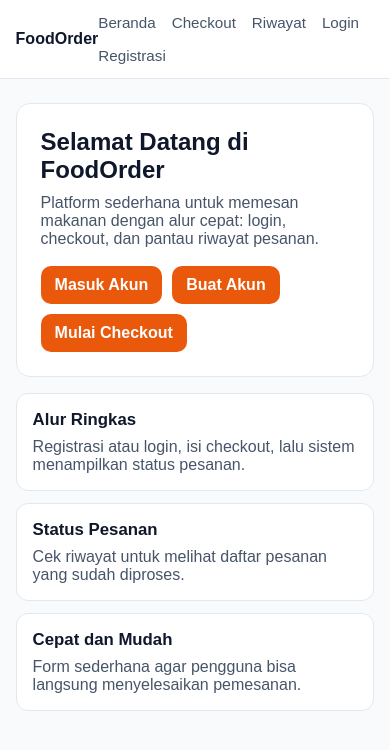
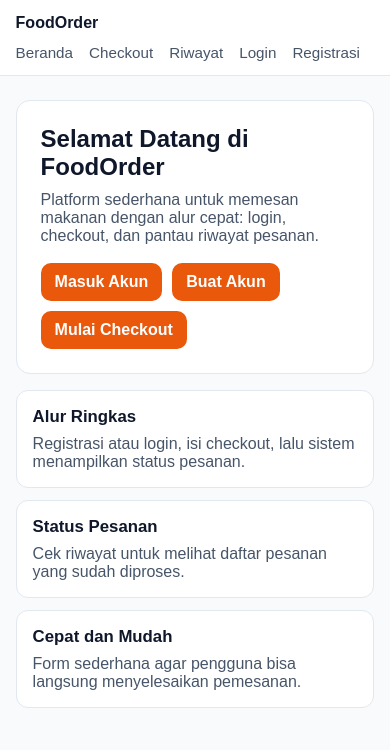
Before and after one commit to HAiQFM/aplikasi-pemesanan-makanan, a Flask app: page / in a window 390 px wide. Shown: the top 750 px of the page. Run offline with Flask 3, Linux system fonts and the light colour scheme.

Commit message:
feat(css):menambahkan css untuk auth dan main

```diff
--- a/src/app/static/css/main.css
+++ b/src/app/static/css/main.css
@@ -0,0 +1,170 @@
+:root {
+  --bg: #f8fafc;
+  --card: #ffffff;
+  --text: #0f172a;
+  --muted: #475569;
+  --line: #e2e8f0;
+  --primary: #ea580c;
+  --primary-hover: #c2410c;
+  --success-bg: #ecfdf3;
+  --success-text: #166534;
+  --info-bg: #eff6ff;
+  --info-text: #1d4ed8;
+}
+
+* {
+  box-sizing: border-box;
+}
+
+body {
+  margin: 0;
+  font-family: Arial, sans-serif;
+  color: var(--text);
+  background: var(--bg);
+}
+
+.nav {
+  background: var(--card);
+  border-bottom: 1px solid var(--line);
+  position: sticky;
+  top: 0;
+  z-index: 10;
+}
+
+.nav-inner,
+.container {
+  width: min(1080px, 92%);
+  margin: 0 auto;
+}
+
+.nav-inner {
+  display: flex;
+  align-items: center;
+  justify-content: space-between;
+  gap: 12px;
+  padding: 14px 0;
+}
+
+.brand {
+  font-weight: 700;
+  color: var(--text);
+  text-decoration: none;
+}
+
+.nav-links {
+  display: flex;
+  gap: 16px;
+  flex-wrap: wrap;
+}
+
+.nav-links a {
+  color: var(--muted);
+  text-decoration: none;
+  font-size: 0.95rem;
+}
+
+.nav-links a:hover {
+  color: var(--primary);
+}
+
+.container {
+  padding: 24px 0 40px;
+}
+
+.flash-list {
+  list-style: none;
+  padding: 0;
+  margin: 0 0 16px;
+  display: grid;
+  gap: 8px;
+}
+
+.flash {
+  border-radius: 10px;
+  padding: 10px 12px;
+  font-size: 0.92rem;
+}
+
+.flash-success {
+  background: var(--success-bg);
+  color: var(--success-text);
+}
+
+.flash-info {
+  background: var(--info-bg);
+  color: var(--info-text);
+}
+
+.flash-message {
+  background: #f1f5f9;
+  color: var(--text);
+}
+
+.btn {
+  display: inline-block;
+  border: 0;
+  border-radius: 10px;
+  background: var(--primary);
+  color: #fff;
+  padding: 10px 14px;
+  text-decoration: none;
+  font-weight: 600;
+}
+
+.btn:hover {
+  background: var(--primary-hover);
+}
+
+.hero {
+  background: #fff;
+  border: 1px solid var(--line);
+  border-radius: 14px;
+  padding: 24px;
+}
+
+.hero h1 {
+  margin: 0 0 10px;
+}
+
+.hero p {
+  margin: 0 0 18px;
+  color: var(--muted);
+  max-width: 700px;
+}
+
+.hero-actions {
+  display: flex;
+  gap: 10px;
+  flex-wrap: wrap;
+}
+
+.feature-grid {
+  display: grid;
+  grid-template-columns: repeat(auto-fit, minmax(220px, 1fr));
+  gap: 12px;
+  margin-top: 16px;
+}
+
+.feature-card {
+  background: #fff;
+  border: 1px solid var(--line);
+  border-radius: 12px;
+  padding: 16px;
+}
+
+.feature-card h2 {
+  margin: 0 0 8px;
+  font-size: 1.05rem;
+}
+
+.feature-card p {
+  margin: 0;
+  color: var(--muted);
+}
+
+@media (max-width: 720px) {
+  .nav-inner {
+    flex-direction: column;
+    align-items: flex-start;
+  }
+}
--- a/src/app/templates/base.html
+++ b/src/app/templates/base.html
@@ -4,97 +4,7 @@
   <meta charset="utf-8" />
   <meta name="viewport" content="width=device-width, initial-scale=1" />
   <title>{% block title %}Aplikasi Pemesanan Makanan{% endblock %}</title>
-  <style>
-    :root {
-      --bg: #f8fafc;
-      --card: #ffffff;
-      --text: #0f172a;
-      --muted: #475569;
-      --line: #e2e8f0;
-      --primary: #ea580c;
-      --primary-hover: #c2410c;
-      --success-bg: #ecfdf3;
-      --success-text: #166534;
-      --info-bg: #eff6ff;
-      --info-text: #1d4ed8;
-    }
-
-    * { box-sizing: border-box; }
-    body { margin: 0; font-family: Arial, sans-serif; color: var(--text); background: var(--bg); }
-
-    .nav {
-      background: var(--card);
-      border-bottom: 1px solid var(--line);
-      position: sticky;
-      top: 0;
-      z-index: 10;
-    }
-
-    .nav-inner, .container {
-      width: min(1080px, 92%);
-      margin: 0 auto;
-    }
-
-    .nav-inner {
-      display: flex;
-      align-items: center;
-      justify-content: space-between;
-      padding: 14px 0;
-    }
-
-    .brand {
-      font-weight: 700;
-      color: var(--text);
-      text-decoration: none;
-    }
-
-    .nav-links {
-      display: flex;
-      gap: 16px;
-      flex-wrap: wrap;
-    }
-
-    .nav-links a {
-      color: var(--muted);
-      text-decoration: none;
-      font-size: 0.95rem;
-    }
-
-    .nav-links a:hover { color: var(--primary); }
-
-    .container { padding: 24px 0 40px; }
-
-    .flash-list {
-      list-style: none;
-      padding: 0;
-      margin: 0 0 16px;
-      display: grid;
-      gap: 8px;
-    }
-
-    .flash {
-      border-radius: 10px;
-      padding: 10px 12px;
-      font-size: 0.92rem;
-    }
-
-    .flash-success { background: var(--success-bg); color: var(--success-text); }
-    .flash-info { background: var(--info-bg); color: var(--info-text); }
-    .flash-message { background: #f1f5f9; color: var(--text); }
-
-    .btn {
-      display: inline-block;
-      border: 0;
-      border-radius: 10px;
-      background: var(--primary);
-      color: #fff;
-      padding: 10px 14px;
-      text-decoration: none;
-      font-weight: 600;
-    }
-
-    .btn:hover { background: var(--primary-hover); }
-  </style>
+  <link rel="stylesheet" href="{{ url_for('static', filename='css/main.css') }}" />
   {% block head %}{% endblock %}
 </head>
 <body>
--- a/src/app/templates/index.html
+++ b/src/app/templates/index.html
@@ -3,30 +3,30 @@
 {% block title %}Beranda - Aplikasi Pemesanan Makanan{% endblock %}
 
 {% block content %}
-<section style="background:#fff;border:1px solid #e2e8f0;border-radius:14px;padding:24px;">
-  <h1 style="margin:0 0 10px;">Selamat Datang di FoodOrder</h1>
-  <p style="margin:0 0 18px;color:#475569;max-width:700px;">
+<section class="hero">
+  <h1>Selamat Datang di FoodOrder</h1>
+  <p>
     Platform sederhana untuk memesan makanan dengan alur cepat: login, checkout, dan pantau riwayat pesanan.
   </p>
-  <div style="display:flex;gap:10px;flex-wrap:wrap;">
+  <div class="hero-actions">
     <a class="btn" href="{{ url_for('auth.login') }}">Masuk Akun</a>
     <a class="btn" href="{{ url_for('auth.register') }}">Buat Akun</a>
     <a class="btn" href="{{ url_for('order.checkout') }}">Mulai Checkout</a>
   </div>
 </section>
 
-<section style="display:grid;grid-template-columns:repeat(auto-fit,minmax(220px,1fr));gap:12px;margin-top:16px;">
-  <article style="background:#fff;border:1px solid #e2e8f0;border-radius:12px;padding:16px;">
-    <h2 style="margin:0 0 8px;font-size:1.05rem;">Alur Ringkas</h2>
-    <p style="margin:0;color:#475569;">Registrasi atau login, isi checkout, lalu sistem menampilkan status pesanan.</p>
+<section class="feature-grid">
+  <article class="feature-card">
+    <h2>Alur Ringkas</h2>
+    <p>Registrasi atau login, isi checkout, lalu sistem menampilkan status pesanan.</p>
   </article>
-  <article style="background:#fff;border:1px solid #e2e8f0;border-radius:12px;padding:16px;">
-    <h2 style="margin:0 0 8px;font-size:1.05rem;">Status Pesanan</h2>
-    <p style="margin:0;color:#475569;">Cek riwayat untuk melihat daftar pesanan yang sudah diproses.</p>
+  <article class="feature-card">
+    <h2>Status Pesanan</h2>
+    <p>Cek riwayat untuk melihat daftar pesanan yang sudah diproses.</p>
   </article>
-  <article style="background:#fff;border:1px solid #e2e8f0;border-radius:12px;padding:16px;">
-    <h2 style="margin:0 0 8px;font-size:1.05rem;">Cepat dan Mudah</h2>
-    <p style="margin:0;color:#475569;">Form sederhana agar pengguna bisa langsung menyelesaikan pemesanan.</p>
+  <article class="feature-card">
+    <h2>Cepat dan Mudah</h2>
+    <p>Form sederhana agar pengguna bisa langsung menyelesaikan pemesanan.</p>
   </article>
 </section>
 {% endblock %}
```
Also changed, not shown: src/app/static/css/auth.css (+7 -2 lines).
